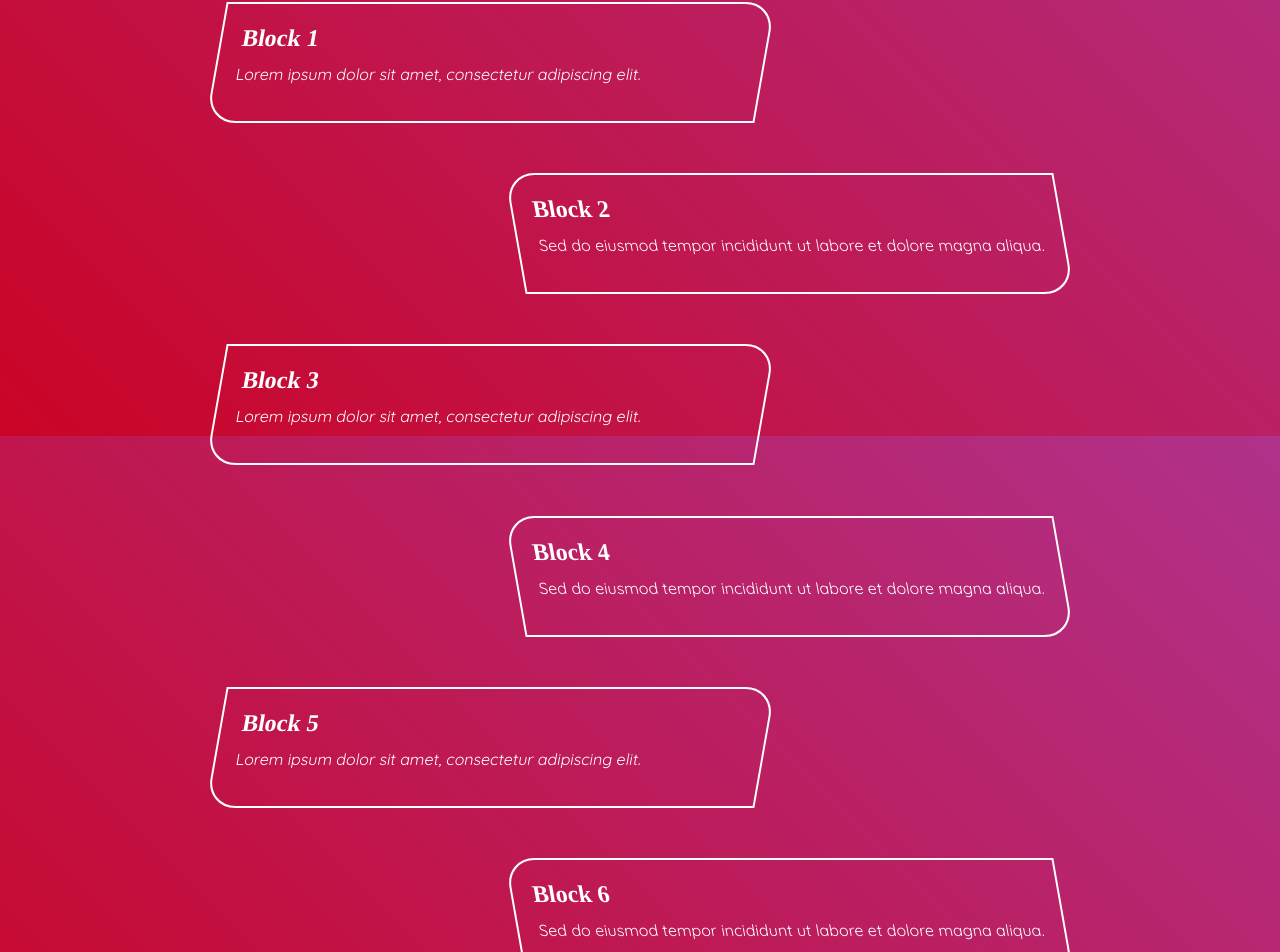
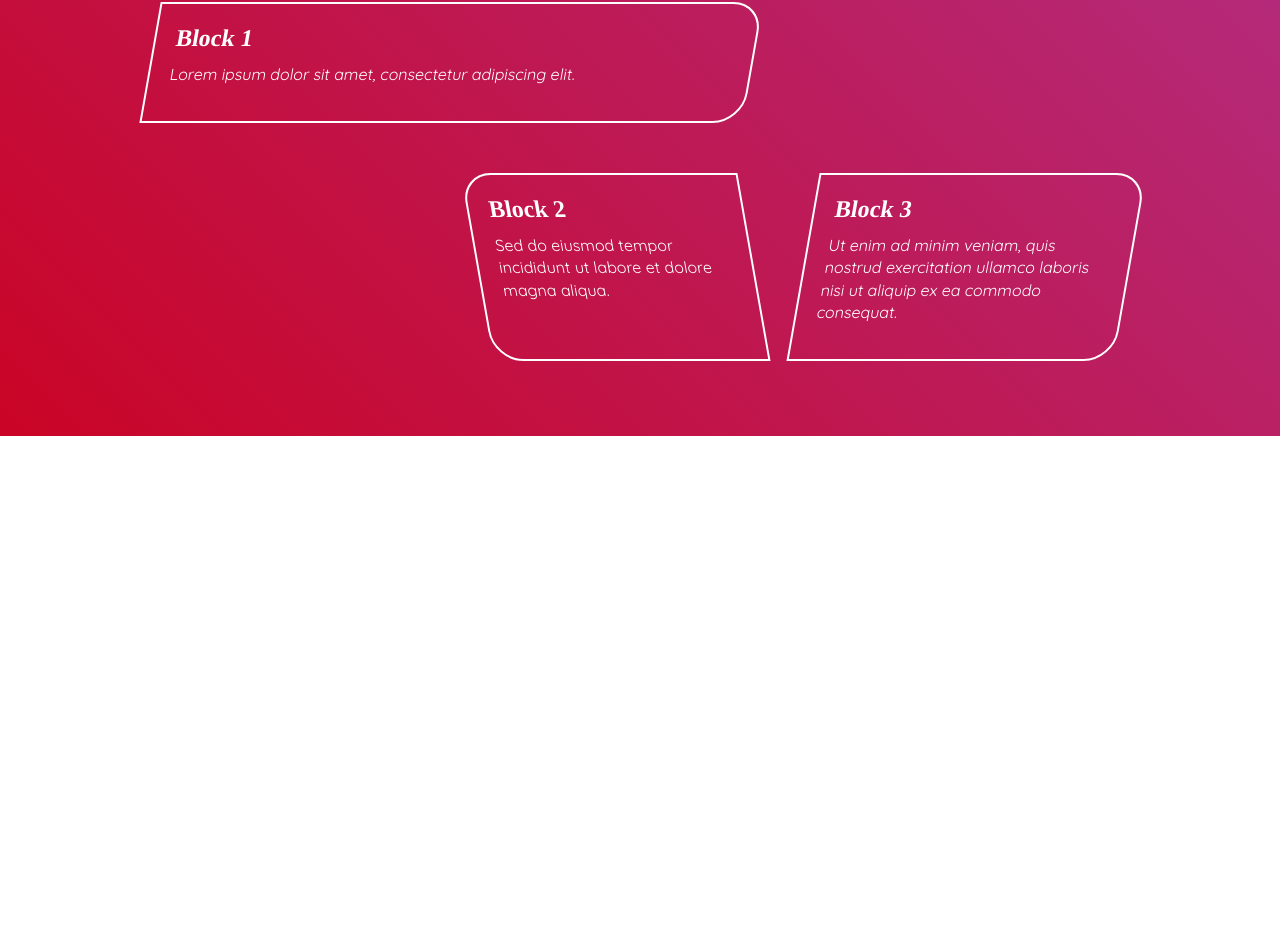
Before and after one commit to vanGenderingen/BankingFrontEndGr5, a Vue app: page / in a window 1280 px wide. Shown: the part 364-1316 px from the top of the page. After the commit the page ends 800 px from the top, so only its background shows below. Built offline with nearby package versions, Linux system fonts and the light colour scheme; a web font is replaced by a local one.

Commit message:
see last commit

```diff
--- a/src/components/Home.vue
+++ b/src/components/Home.vue
@@ -6,7 +6,6 @@
         <h1>Welcome to the Red Bank</h1>
       </div>
     </div>
-    <div class="content">
     <div class="grid">
       <div class="text-block block1">
         <h2>Block 1</h2>
@@ -18,24 +17,12 @@
       </div>
       <div class="text-block block3">
         <h2>Block 3</h2>
-          <p>Lorem ipsum dolor sit amet, consectetur adipiscing elit.</p>
-        </div>
-        <div class="text-block block4">
-          <h2>Block 4</h2>
-          <p>Sed do eiusmod tempor incididunt ut labore et dolore magna aliqua.</p>
-        </div>
-        <div class="text-block block5">
-          <h2>Block 5</h2>
-          <p>Lorem ipsum dolor sit amet, consectetur adipiscing elit.</p>
-        </div>
-        <div class="text-block block6">
-          <h2>Block 6</h2>
-          <p>Sed do eiusmod tempor incididunt ut labore et dolore magna aliqua.</p>
-        </div>
+        <p>Ut enim ad minim veniam, quis nostrud exercitation ullamco laboris nisi ut aliquip ex ea commodo consequat.</p>
       </div>
     </div>
   </div>
 </template>
+
 <script>
 export default {
   name: "Home",
@@ -85,16 +72,11 @@ body {
   text-align: center;
 }
 
-.content {
-  display: flex;
-  justify-content: center;
-  padding: 0 150px;
-}
-
 .grid {
   display: grid;
-  grid-template-columns: repeat(3, 1fr);
-  grid-gap: 50px;
+  grid-template-columns: 1fr 1fr 1fr;
+  gap: 50px;
+  padding: 0 150px;
 }
 
 .text-block {
@@ -105,39 +87,21 @@ body {
 }
 
 .block1 {
-  border-radius: 0 30px 0 30px;
+  grid-column: 1 / span 2;
+  border-radius: 0 30px 30px 0;
   transform: skewX(-10deg);
-  grid-column: 1 / span 2;
 }
 
 .block2 {
-  border-radius: 30px 0 30px 0;
+  grid-column: 2 / span 1;
+  border-radius: 30px 0 0 30px;
   transform: skewX(10deg);
-  grid-column: 2 / span 2;
 }
 
 .block3 {
-  border-radius: 0 30px 0 30px;
+  grid-column: 3 / span 2;
+  border-radius: 0 30px 30px 0;
   transform: skewX(-10deg);
-  grid-column: 1 / span 2;
-}
-
-.block4 {
-  border-radius: 30px 0 30px 0;
-  transform: skewX(10deg);
-  grid-column: 2 / span 2;
-}
-
-.block5 {
-  border-radius: 0 30px 0 30px;
-  transform: skewX(-10deg);
-  grid-column: 1 / span 2;
-}
-
-.block6 {
-  border-radius: 30px 0 30px 0;
-  transform: skewX(10deg);
-  grid-column: 2 / span 2;
 }
 
 .text-block h2 {
```
Lines whose indentation alone changed are shown as unchanged.
